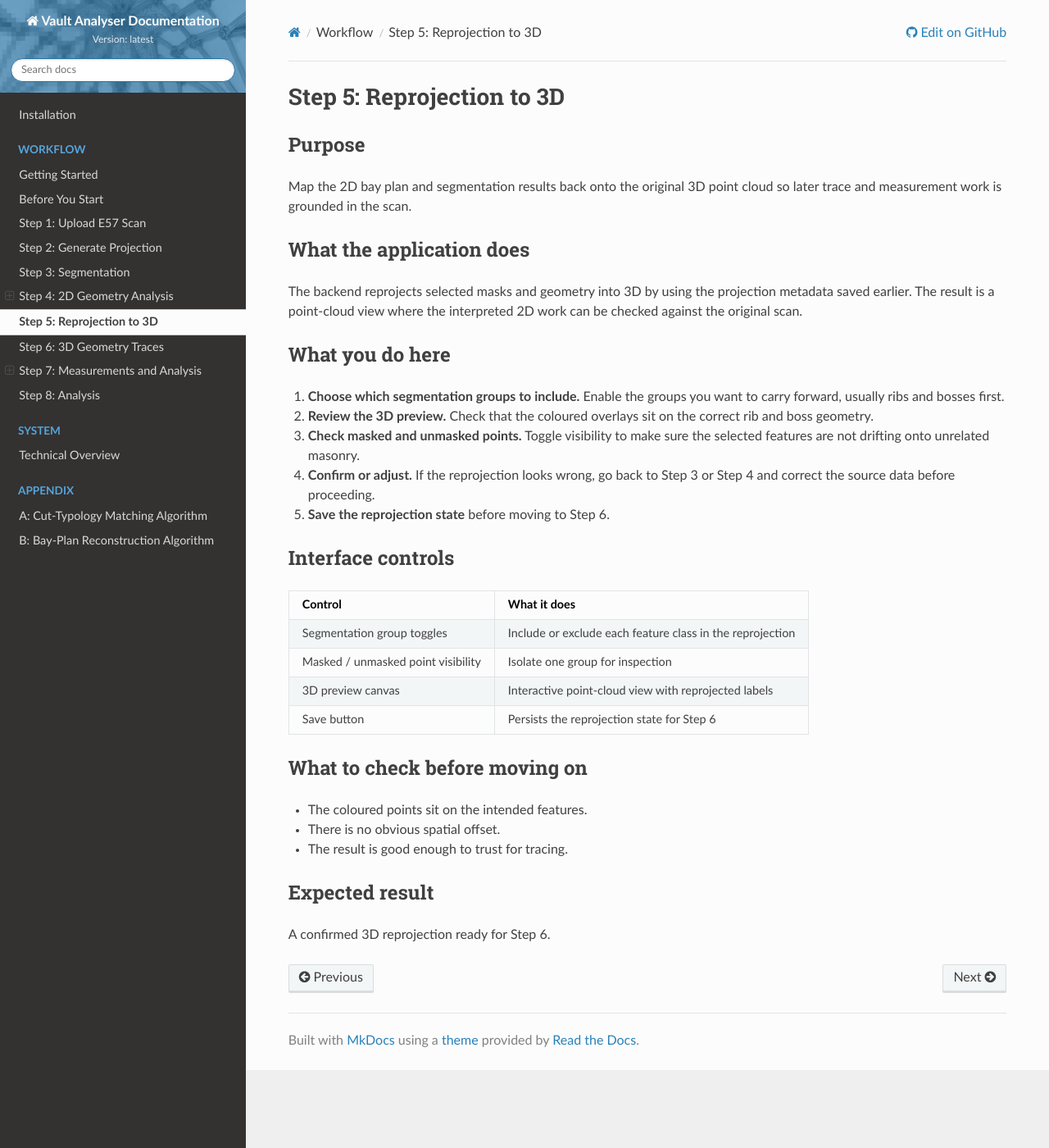
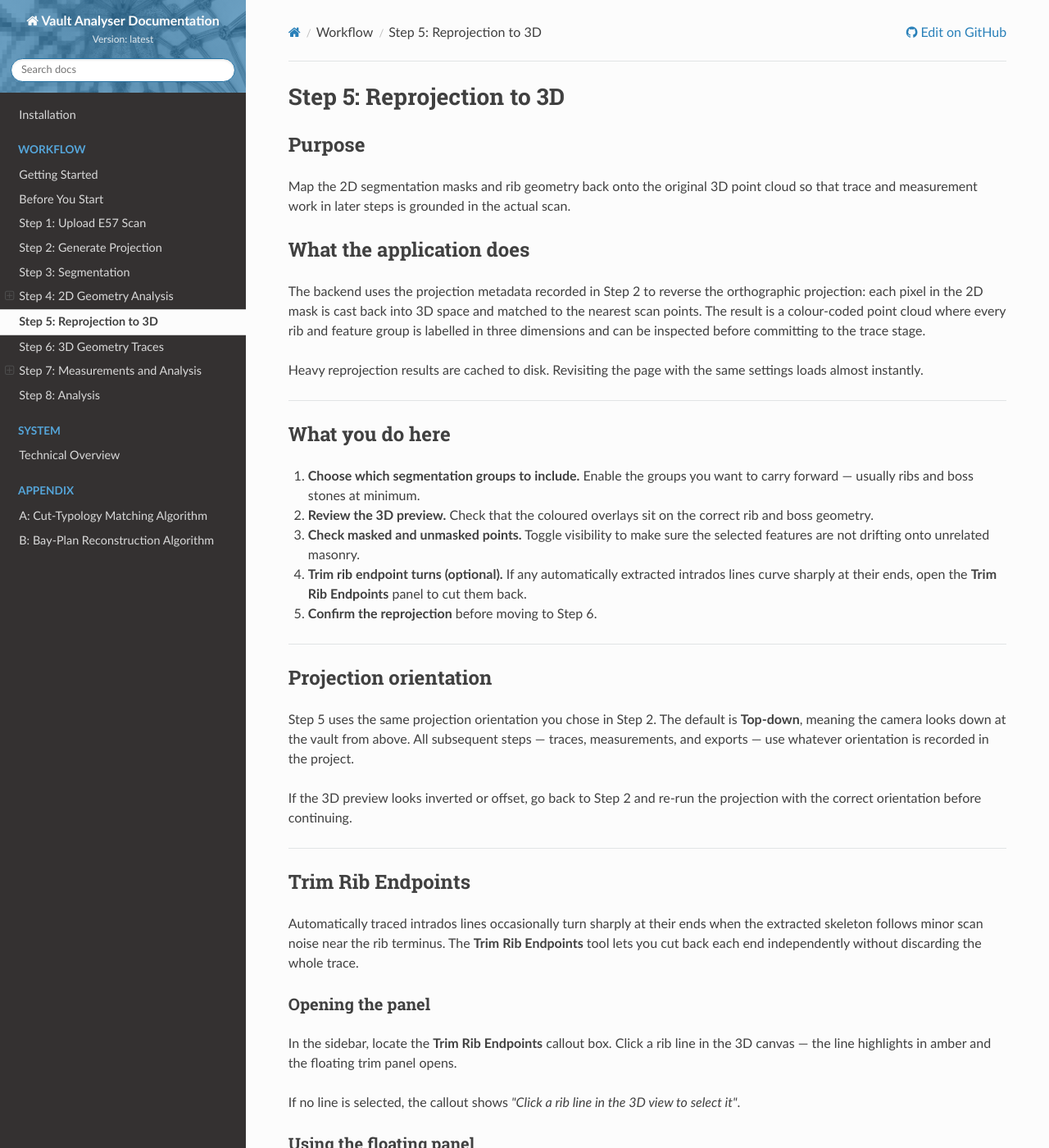
Before and after one commit to DavidJBoardman/ai-vault-dashboard, an MkDocs documentation site: the page built from docs/workflow/step-5-reprojection.md, in a window 1280 px wide and 1400 px high. Shown: the whole window at 82% size. Built offline with MkDocs 1.6.1, drawn with Linux system fonts in a browser that asks for light colours; nearby versions of some CDN libraries; some of the changed text lies outside the part shown.

Commit message:
docs(step-5,6): document top-down default, trim endpoints panel, and step-6 import/export/persistence

```diff
--- a/docs/workflow/step-5-reprojection.md
+++ b/docs/workflow/step-5-reprojection.md
@@ -2,23 +2,76 @@
 
 ## Purpose
 
-Map the 2D bay plan and segmentation results back onto the original 3D point cloud so later trace and measurement work is grounded in the scan.
+Map the 2D segmentation masks and rib geometry back onto the original 3D point cloud so that trace and measurement work in later steps is grounded in the actual scan.
 
 ## What the application does
 
-The backend reprojects selected masks and geometry into 3D by using the projection metadata saved earlier. The result is a point-cloud view where the interpreted 2D work can be checked against the original scan.
+The backend uses the projection metadata recorded in Step 2 to reverse the orthographic projection: each pixel in the 2D mask is cast back into 3D space and matched to the nearest scan points. The result is a colour-coded point cloud where every rib and feature group is labelled in three dimensions and can be inspected before committing to the trace stage.
+
+Heavy reprojection results are cached to disk. Revisiting the page with the same settings loads almost instantly.
+
+---
 
 ## What you do here
 
-1. **Choose which segmentation groups to include.** Enable the groups you want to carry forward, usually ribs and bosses first.
+1. **Choose which segmentation groups to include.** Enable the groups you want to carry forward — usually ribs and boss stones at minimum.
 
 2. **Review the 3D preview.** Check that the coloured overlays sit on the correct rib and boss geometry.
 
 3. **Check masked and unmasked points.** Toggle visibility to make sure the selected features are not drifting onto unrelated masonry.
 
-4. **Confirm or adjust.** If the reprojection looks wrong, go back to Step 3 or Step 4 and correct the source data before proceeding.
+4. **Trim rib endpoint turns (optional).** If any automatically extracted intrados lines curve sharply at their ends, open the **Trim Rib Endpoints** panel to cut them back.
 
-5. **Save the reprojection state** before moving to Step 6.
+5. **Confirm the reprojection** before moving to Step 6.
+
+---
+
+## Projection orientation
+
+Step 5 uses the same projection orientation you chose in Step 2. The default is **Top-down**, meaning the camera looks down at the vault from above. All subsequent steps — traces, measurements, and exports — use whatever orientation is recorded in the project.
+
+If the 3D preview looks inverted or offset, go back to Step 2 and re-run the projection with the correct orientation before continuing.
+
+---
+
+## Trim Rib Endpoints
+
+Automatically traced intrados lines occasionally turn sharply at their ends when the extracted skeleton follows minor scan noise near the rib terminus. The **Trim Rib Endpoints** tool lets you cut back each end independently without discarding the whole trace.
+
+### Opening the panel
+
+In the sidebar, locate the **Trim Rib Endpoints** callout box. Click a rib line in the 3D canvas — the line highlights in amber and the floating trim panel opens.
+
+If no line is selected, the callout shows *"Click a rib line in the 3D view to select it"*.
+
+### Using the floating panel
+
+The panel can be dragged anywhere on screen by its title bar — useful when working at different screen resolutions or when the default position overlaps the 3D canvas.
+
+| Control | What it does |
+|---------|-------------|
+| **Start trim** slider | Removes points from the beginning of the line, as a percentage of total length |
+| **End trim** slider | Removes points from the end of the line |
+| Percentage readout | Shows the exact trim value next to each slider |
+| Points removed label | Shows how many points will be dropped from each end |
+| Visual range bar | Grey bar with an amber segment showing the retained portion |
+
+1. Drag the **Start trim** slider right to cut the first section of the line.
+2. Drag the **End trim** slider left to cut the last section.
+3. The 3D canvas updates in real time as you move the sliders.
+4. Click **Apply Trim** (amber) to save the change, or **Cancel** to discard and deselect.
+
+!!! tip
+    Start with small adjustments — 5–10% is usually enough to remove a sharp endpoint turn. The retained amber segment in the range bar gives a quick visual read of how much of the line you are keeping.
+
+!!! note
+    Applied trims are saved to the project immediately. To reset a line to its original extent, re-run the intrados extraction from Step 4 for that rib.
+
+### Closing the panel
+
+Click **Cancel** or click elsewhere in the 3D canvas to deselect the current line and close the panel.
+
+---
 
 ## Interface controls
 
@@ -26,15 +79,18 @@ The backend reprojects selected masks and geometry into 3D by using the projecti
 |---------|-------------|
 | Segmentation group toggles | Include or exclude each feature class in the reprojection |
 | Masked / unmasked point visibility | Isolate one group for inspection |
-| 3D preview canvas | Interactive point-cloud view with reprojected labels |
-| Save button | Persists the reprojection state for Step 6 |
+| 3D preview canvas | Interactive point-cloud view with reprojected colour labels; click any rib line to select it |
+| Trim Rib Endpoints callout | Shows selection status; click a line to open the trim panel |
+| Confirm button | Persists the reprojection state for Step 6 |
+
+---
 
 ## What to check before moving on
 
-- The coloured points sit on the intended features.
-- There is no obvious spatial offset.
-- The result is good enough to trust for tracing.
+- The coloured points sit on the intended features with no obvious spatial offset.
+- Rib traces follow the rib centre lines closely at both ends — no sharp turns visible.
+- The result is reliable enough to trust for the tracing step.
 
 ## Expected result
 
-A confirmed 3D reprojection ready for Step 6.
+A confirmed 3D reprojection with clean rib endpoint traces, ready for Step 6.
```
Also changed, not shown: docs/workflow/step-6-traces.md (+55 -11 lines).
